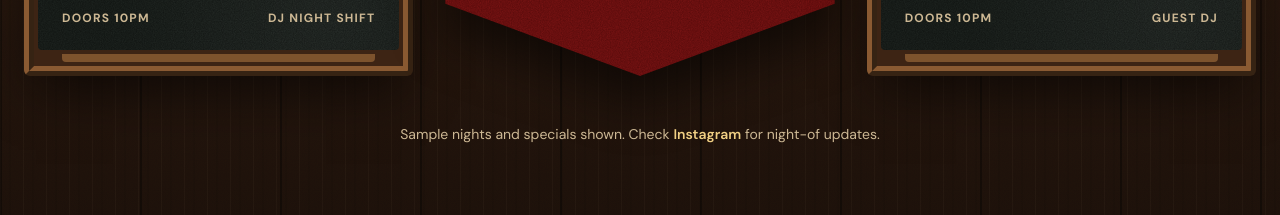
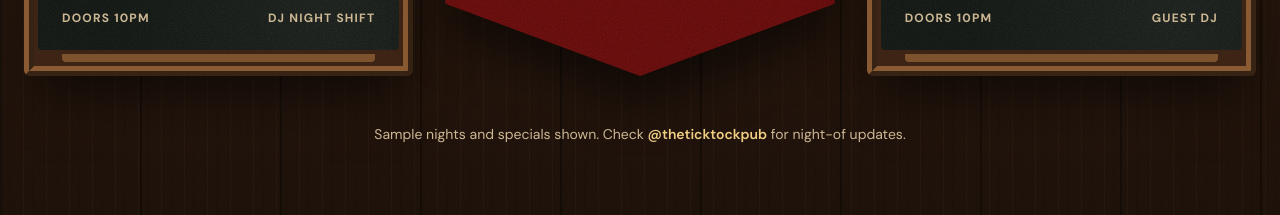
Before and after one commit to suhaantzar-glitch/Ticker, a Next.js app: page / in a window 1280 px wide. Shown: the part 1520-1735 px from the top of the page. Built offline with nearby package versions, Linux system fonts and the light colour scheme; no server answers.

Commit message:
Link Instagram to @theticktockpub
Co-Authored-By: Claude Opus 5.5 <noreply@anthropic.com>
Claude-Session: https://claude.ai/code/session_01Ef2avjxyQUCGCvBhszbHaK

```diff
--- a/content/site.ts
+++ b/content/site.ts
@@ -50,10 +50,10 @@ export const site = {
   },
 
   instagram: {
-    // [CONFIRM] No official account found yet. Set e.g. "@handle" and the
-    // profile URL; while handle is null the site just says "Instagram".
-    handle: null as string | null,
-    url: "https://www.instagram.com/",
+    // Account bio lists "Thursday, Friday, Saturday 10pm-2am". Set handle to
+    // null to fall back to a plain "Instagram" label.
+    handle: "@theticktockpub" as string | null,
+    url: "https://www.instagram.com/theticktockpub/",
   },
 
   /**
```
Also changed, not shown: 1 other file (tests, documents, lock files or other folders).
